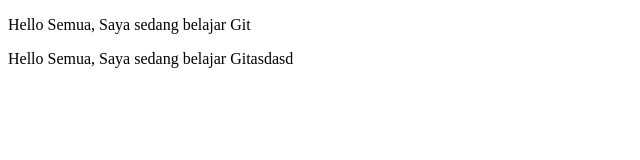
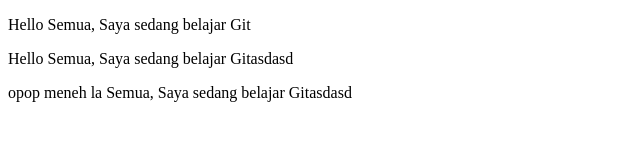
Before and after one commit to ersyadfadillah/testla01, a plain HTML site: page index.html in a window 1280 px wide. Shown: the whole page, without its empty margins (0-640 px from the left). Drawn offline with Linux system fonts and the light colour scheme.

Commit message:
Update index.html

```diff
--- a/index.html
+++ b/index.html
@@ -10,4 +10,8 @@
     <body>
         <p>Hello Semua, Saya sedang belajar Gitasdasd</p>
     </body>
+    </body>
+    <body>
+        <p>opop meneh la Semua, Saya sedang belajar Gitasdasd</p>
+    </body>
 </html>
```
